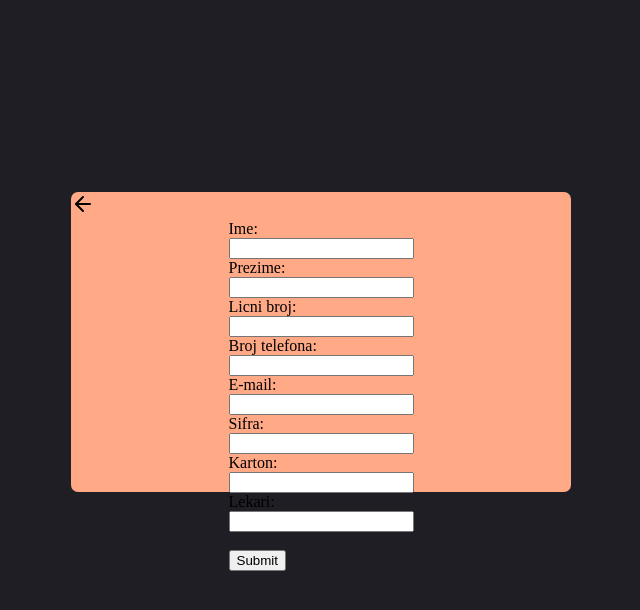
After one commit to monsieurdule/13E034IP, a PHP site: page /html/inputpatient.html in a window 1280 px wide. The commit adds this page. Shown: the top 610 px of the page, without its empty margins (319-959 px from the left). Run offline with PHP 8.4, Linux system fonts and the light colour scheme.

Commit message:
major update

```diff
--- /dev/null
+++ b/css/inputadmin.css
@@ -0,0 +1,70 @@
+body {
+    margin: 0;
+    background-color: #1E1E24;
+}
+
+.container {
+    display: flex;
+    flex-direction: column;
+    justify-content: center;
+    align-items: center;
+}
+
+.form-box {
+    display: flex;
+    height: 300px;
+    width: 500px;
+    margin-top: 15%;
+    background-color: #FFA987;
+    flex-direction: column;
+    border-radius: 7px;
+}
+
+.navigation {
+    justify-content: left;
+}
+
+.form-content {
+    display: flex;
+    flex-direction: column;
+    align-self: center;
+    height: 100%;
+    justify-content: space-evenly;
+}
+
+.buttons {
+    display: flex;
+    flex-direction: row;
+    justify-content: space-evenly;
+    background-color: aqua;
+}
+
+.login-btn,
+.signup-btn {
+    align-content: center;
+    width: 60px;
+    height: 35px;
+    background-color: brown;
+    border-radius: 10px;
+    border: none;
+}
+
+.form-box-medic {
+    display: flex;
+    height: 500px;
+    width: 500px;
+    margin-top: 10%;
+    background-color: #FFA987;
+    flex-direction: column;
+    border-radius: 7px;
+}
+
+.form-box-signup {
+    display: flex;
+    height: 440px;
+    width: 500px;
+    margin-top: 10%;
+    background-color: #FFA987;
+    flex-direction: column;
+    border-radius: 7px;
+}
--- a/html/LoginPage.html
+++ b/html/LoginPage.html
@@ -27,7 +27,7 @@
                         <button type="button" class="login-btn">Login</button>
                     </div>
                     <div class="signup-btn">
-                        <button type="button" class="signup-btn">Sign Up</button>
+                        <a href="signup.html"><button type="button" class="signup-btn">Sign Up</button></a>
                     </div>
                 </div>
             </div>
--- /dev/null
+++ b/html/inputpatient.html
@@ -0,0 +1,40 @@
+<!DOCTYPE html>
+<html lang="en">
+
+<head>
+
+    <meta charset="UTF-8">
+    <meta name="viewport" content="width=device-width, initial-scale=1.0">
+    <title>zdravlje.rs</title>
+    <link rel="stylesheet" href="../css/inputadmin.css">
+    <link href="https://fonts.googleapis.com/css?family=Arvo&display=swap" rel="stylesheet">
+</head>
+
+<body>
+    <div class="container">
+        <div class="form-box">
+            <a href="admin.html"><img src="../images/arrow-left.svg" alt="arrow-img"></a>
+            <div class="form-content">
+                <form>
+                    <label for="ndays">Ime:</label><br>
+                    <input type="text" id="ndays" name="ndays"><br>
+                    <label for="nhours">Prezime:</label><br>
+                    <input type="text" id="nhours" name="nhours"><br>
+                    <label for="nhours">Licni broj:</label><br>
+                    <input type="text" id="nhours" name="nhours"><br>
+                    <label for="nhours">Broj telefona:</label><br>
+                    <input type="text" id="nhours" name="nhours"><br>
+                    <label for="nhours">E-mail:</label><br>
+                    <input type="text" id="nhours" name="nhours"><br>
+                    <label for="nhours">Sifra:</label><br>
+                    <input type="text" id="nhours" name="nhours"><br>
+                    <label for="nhours">Karton:</label><br>
+                    <input type="text" id="nhours" name="nhours"><br>
+                    <label for="nhours">Lekari:</label><br>
+                    <input type="text" id="nhours" name="nhours"><br><br>
+                    <input type="submit">
+                </form>
+            </div>
+        </div>
+    </div>
+</body>
--- a/html/medic.html
+++ b/html/medic.html
@@ -23,9 +23,8 @@
                     <div class="dropdown">
                         <a href="#">Azuriraj</a>
                         <div class="dropdown-content">
-                            <a href="#">Link 1</a>
-                            <a href="#">Link 1</a>
-                            <a href="#">Link 1</a>
+                            <a href="#">Pacijenti</a>
+                            <a href="#">Licni podaci</a>
                         </div>
                     </div>
                     </a>
--- a/html/patient.html
+++ b/html/patient.html
@@ -19,7 +19,7 @@
         <nav role="navigation" class="primary-navigation">
             <ul>
                 <li><a href="patient.html">Naslovna</a></li>
-                <li><a href="#">Zakazi</a></li>
+                <li><a href="zakazi-login.html">Zakazi</a></li>
                 <li><a href="#">Azuriraj licne podatke</a></li>
                 <li><a href="#">Prikazi raspored</a></li>
                 <li><a href="index.html"> Izloguj se</a></li>
```
Also changed, not shown: css/style.css (+8 -1 lines), css/zakazi-login.css (added, +50 -0 lines), html/admin.html (+26 -2 lines), html/index.html (+53 -10 lines), html/inputcalendar.html (added, +28 -0 lines), html/inputmedic.html (added, +40 -0 lines), html/inputnews.html (added, +34 -0 lines), html/inputparam.html (added, +26 -0 lines), html/signup.html (added, +36 -0 lines), html/zakazi-login.html (added, +35 -0 lines).
